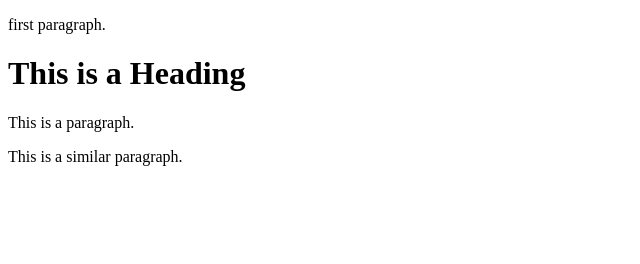
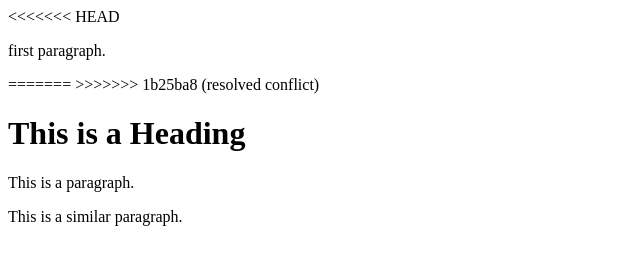
Before and after one commit to sahabitukur01/learning-git, a plain HTML site: page index.html in a window 1280 px wide. Shown: the whole page, without its empty margins (0-640 px from the left). Drawn offline with Linux system fonts and the light colour scheme.

```diff
--- a/index.html
+++ b/index.html
@@ -4,8 +4,11 @@
 <title>Page Title</title>
 </head>
 <body>
+<<<<<<< HEAD
 
     <P>first paragraph.<P>
+=======
+>>>>>>> 1b25ba8 (resolved conflict)
     <h1>This is a Heading</h1>
     <p>This is a paragraph.</p>
     <P>This is a similar paragraph.<P>
```
